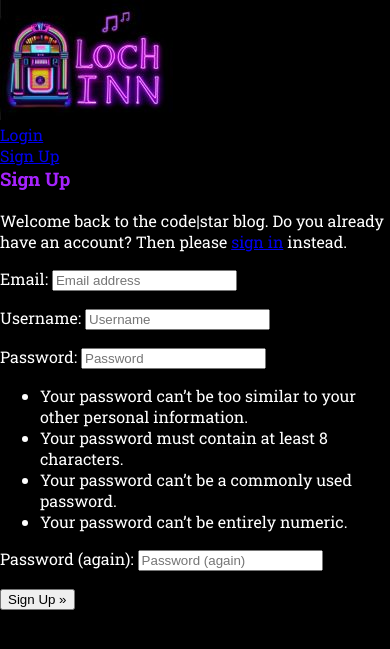
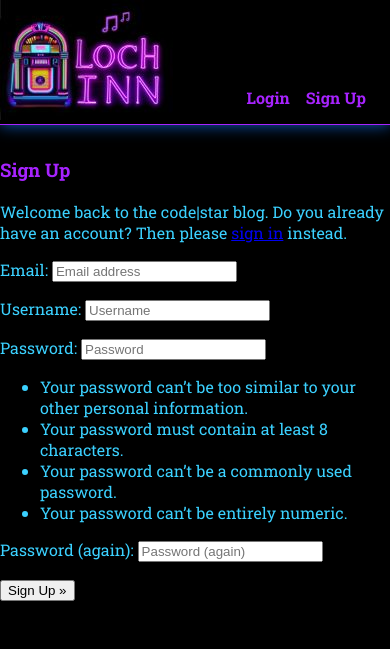
Before and after one commit to hmoon96/loch-inn, a Django app: page /accounts/signup/ in a window 390 px wide. Shown: the top 649 px of the page. Run offline with Django 4.2, Linux system fonts and the light colour scheme; some libraries are stand-ins or nearby versions; some web fonts are replaced.

Commit message:
added toggle for search with media queries and styled nav bar

```diff
--- a/static/css/style.css
+++ b/static/css/style.css
@@ -1,7 +1,8 @@
 @import url('https://fonts.googleapis.com/css2?family=Molle&family=Roboto+Slab:wght@100..900&display=swap');
+
 :root {
     --primary: rgb(167, 35, 255);
-    --secondary: white;
+    --secondary: rgb(59, 209, 255);
     --tertiary: black;
 }
 
@@ -17,6 +18,39 @@
     color: var(--primary);
     margin-top: 0px;
     clear: both;
+}
+
+/* Style for the header */
+header {
+    position: relative; /* Allows positioning of child elements */
+    margin-bottom: 2rem;
+    box-sizing: border-box;
+    border-bottom: var(--primary) solid 1px;
+    box-shadow: 0 0 15px #0f5cc2;
+}
+
+/* Style for the navigation bar */
+nav {
+    position: absolute;
+    bottom: 0;
+    right: 0;
+    display: inline-flex;
+    margin-right: 1rem;
+    padding-bottom: 1rem;
+}
+
+/* Style for the nav links */
+nav a {
+    text-decoration: none; /* Remove underline */
+    color: var(--primary); /* Use your primary color variable */
+    font-weight: bold; /* Optional: Make the text bold */
+    margin: 0 0.5rem; /* Add spacing between links */
+}
+
+
+/* Add hover effect for links */
+nav a:hover {
+    color: var(--secondary); /* Change color on hover */
 }
 
 
```
Also changed, not shown: other parts of static/css/style.css (+52 -3 lines), jukebox/templates/jukebox/index.html (+3 -7 lines), static/js/jukebox.js (added, +20 -0 lines).
